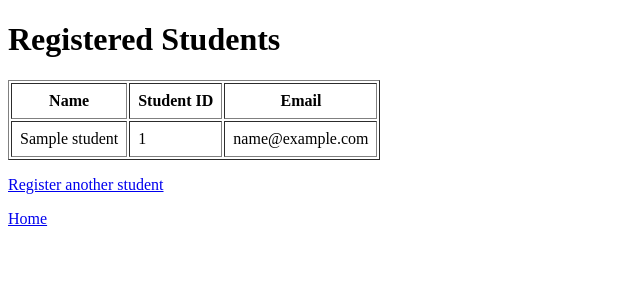
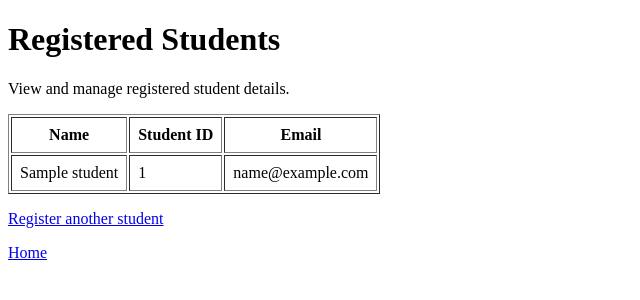
Before and after one commit to py-yuvan/student-information-system, a Flask app: template templates/students.html in a window 1280 px wide. Shown: the top 300 px of the page, without its empty margins (0-640 px from the left). Run offline with Flask 3, Linux system fonts and the light colour scheme; the template is opened without the code that fills it: most values are stand-ins (such as "Sample title", 1, 10 or a date in 2020).

Commit message:
Add student information management feature

```diff
--- a/templates/students.html
+++ b/templates/students.html
@@ -6,6 +6,7 @@
 </head>
 <body>
     <h1>Registered Students</h1>
+   <p>View and manage registered student details.</p>
 
     {% if students %}
         <table border="1" cellpadding="8">
```
